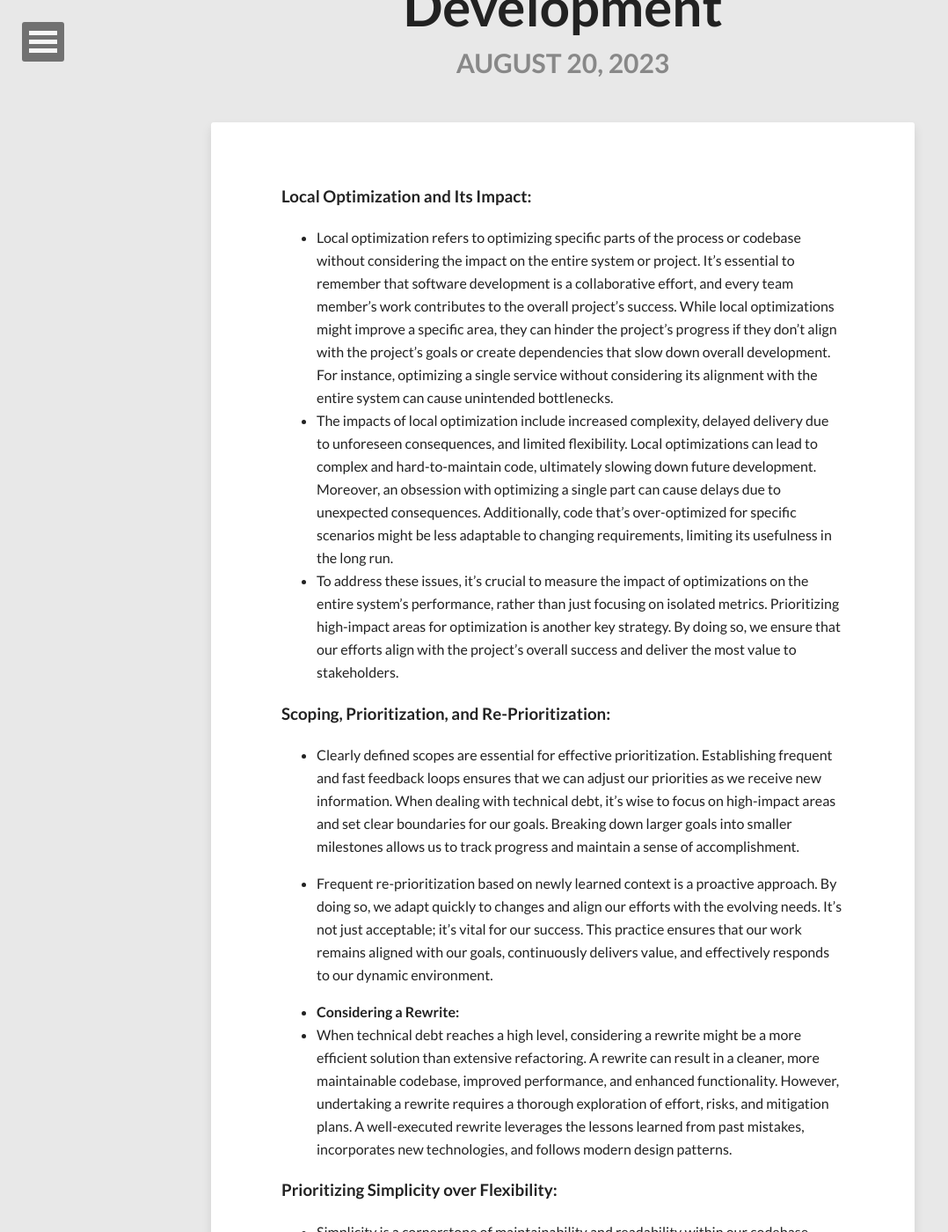
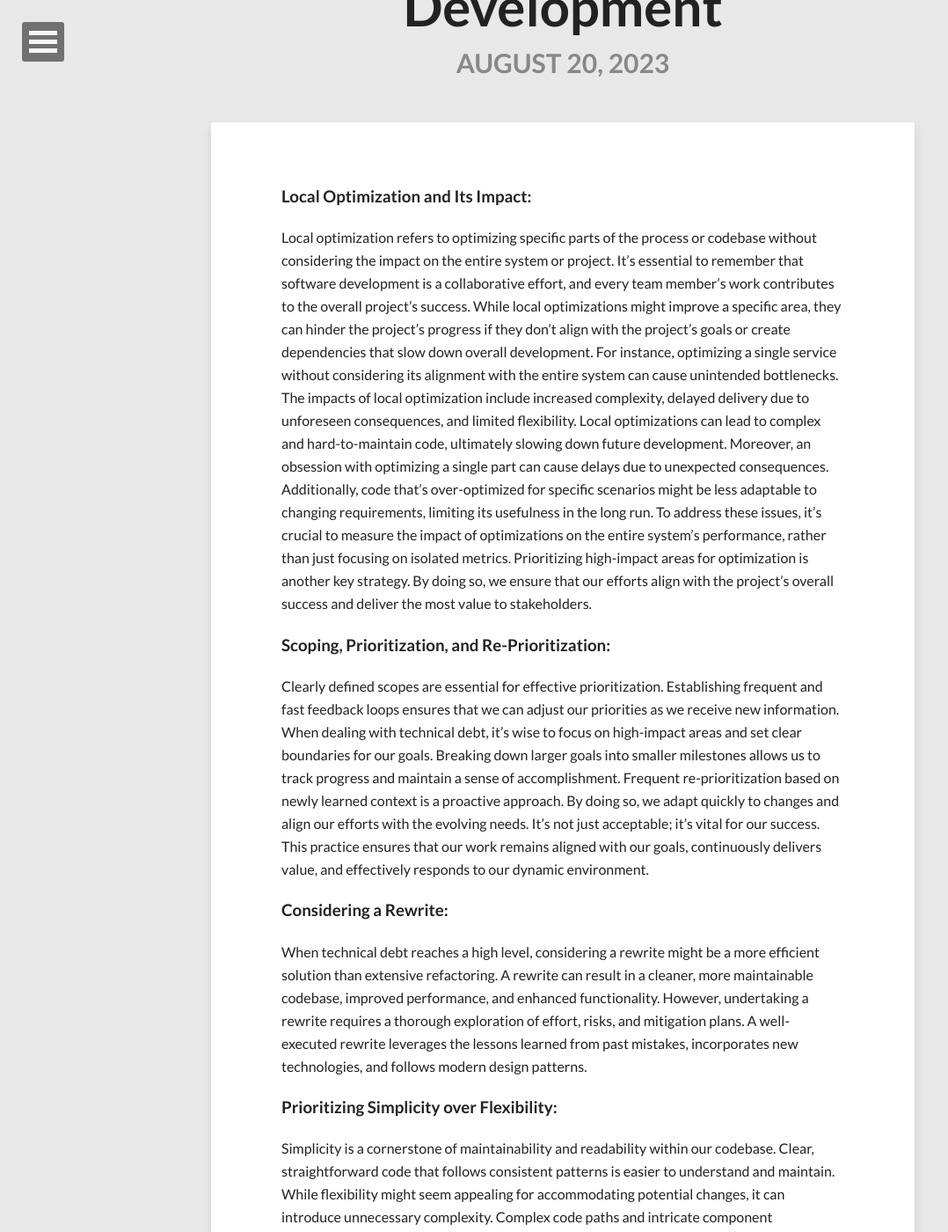
Before and after one commit to nicholasren/nicholasren.github.io, a Jekyll site: the page built from _posts/2023-08-20-striking-the-balance-simplicity-adaptability-and-effective-prioritization-in-software-development.md, in a window 1280 px wide and 1400 px high, scrolled down 203 px. Shown: the whole window at 88% size, without its empty margins (0-1078 px from the left). Built offline with Jekyll 4.4.1, drawn with Linux system fonts in a browser that asks for light colours; nearby versions of some CDN libraries; comment, search, counter and statistics services are not loaded; some of the changed text lies outside the part shown.

Commit message:
update post

```diff
--- a/_posts/2023-08-20-striking-the-balance-simplicity-adaptability-and-effective-prioritization-in-software-development.md
+++ b/_posts/2023-08-20-striking-the-balance-simplicity-adaptability-and-effective-prioritization-in-software-development.md
@@ -5,17 +5,17 @@ comments: true
 ---
 
 ###  **Local Optimization and Its Impact:**
-- Local optimization refers to optimizing specific parts of the process or codebase without considering the impact on the entire system or project. It's essential to remember that software development is a collaborative effort, and every team member's work contributes to the overall project's success. While local optimizations might improve a specific area, they can hinder the project's progress if they don't align with the project's goals or create dependencies that slow down overall development. For instance, optimizing a single service without considering its alignment with the entire system can cause unintended bottlenecks.
-- The impacts of local optimization include increased complexity, delayed delivery due to unforeseen consequences, and limited flexibility. Local optimizations can lead to complex and hard-to-maintain code, ultimately slowing down future development. Moreover, an obsession with optimizing a single part can cause delays due to unexpected consequences. Additionally, code that's over-optimized for specific scenarios might be less adaptable to changing requirements, limiting its usefulness in the long run.
-- To address these issues, it's crucial to measure the impact of optimizations on the entire system's performance, rather than just focusing on isolated metrics. Prioritizing high-impact areas for optimization is another key strategy. By doing so, we ensure that our efforts align with the project's overall success and deliver the most value to stakeholders.
+ Local optimization refers to optimizing specific parts of the process or codebase without considering the impact on the entire system or project. It's essential to remember that software development is a collaborative effort, and every team member's work contributes to the overall project's success. While local optimizations might improve a specific area, they can hinder the project's progress if they don't align with the project's goals or create dependencies that slow down overall development. For instance, optimizing a single service without considering its alignment with the entire system can cause unintended bottlenecks.
+ The impacts of local optimization include increased complexity, delayed delivery due to unforeseen consequences, and limited flexibility. Local optimizations can lead to complex and hard-to-maintain code, ultimately slowing down future development. Moreover, an obsession with optimizing a single part can cause delays due to unexpected consequences. Additionally, code that's over-optimized for specific scenarios might be less adaptable to changing requirements, limiting its usefulness in the long run.
+ To address these issues, it's crucial to measure the impact of optimizations on the entire system's performance, rather than just focusing on isolated metrics. Prioritizing high-impact areas for optimization is another key strategy. By doing so, we ensure that our efforts align with the project's overall success and deliver the most value to stakeholders.
 
 ###  **Scoping, Prioritization, and Re-Prioritization:**
-- Clearly defined scopes are essential for effective prioritization. Establishing frequent and fast feedback loops ensures that we can adjust our priorities as we receive new information. When dealing with technical debt, it's wise to focus on high-impact areas and set clear boundaries for our goals. Breaking down larger goals into smaller milestones allows us to track progress and maintain a sense of accomplishment.
-- Frequent re-prioritization based on newly learned context is a proactive approach. By doing so, we adapt quickly to changes and align our efforts with the evolving needs. It's not just acceptable; it's vital for our success. This practice ensures that our work remains aligned with our goals, continuously delivers value, and effectively responds to our dynamic environment.
+ Clearly defined scopes are essential for effective prioritization. Establishing frequent and fast feedback loops ensures that we can adjust our priorities as we receive new information. When dealing with technical debt, it's wise to focus on high-impact areas and set clear boundaries for our goals. Breaking down larger goals into smaller milestones allows us to track progress and maintain a sense of accomplishment.
+ Frequent re-prioritization based on newly learned context is a proactive approach. By doing so, we adapt quickly to changes and align our efforts with the evolving needs. It's not just acceptable; it's vital for our success. This practice ensures that our work remains aligned with our goals, continuously delivers value, and effectively responds to our dynamic environment.
 
-- **Considering a Rewrite:**
-- When technical debt reaches a high level, considering a rewrite might be a more efficient solution than extensive refactoring. A rewrite can result in a cleaner, more maintainable codebase, improved performance, and enhanced functionality. However, undertaking a rewrite requires a thorough exploration of effort, risks, and mitigation plans. A well-executed rewrite leverages the lessons learned from past mistakes, incorporates new technologies, and follows modern design patterns.
+### **Considering a Rewrite:**
+ When technical debt reaches a high level, considering a rewrite might be a more efficient solution than extensive refactoring. A rewrite can result in a cleaner, more maintainable codebase, improved performance, and enhanced functionality. However, undertaking a rewrite requires a thorough exploration of effort, risks, and mitigation plans. A well-executed rewrite leverages the lessons learned from past mistakes, incorporates new technologies, and follows modern design patterns.
 
 ### **Prioritizing Simplicity over Flexibility:**
-- Simplicity is a cornerstone of maintainability and readability within our codebase. Clear, straightforward code that follows consistent patterns is easier to understand and maintain. While flexibility might seem appealing for accommodating potential changes, it can introduce unnecessary complexity. Complex code paths and intricate component interactions hinder our ability to make changes efficiently.
-- Prioritizing simplicity sets the foundation for a codebase that remains valuable over time. It ensures that we strike the right balance between adaptability and maintainability while avoiding unnecessary complications.
+ Simplicity is a cornerstone of maintainability and readability within our codebase. Clear, straightforward code that follows consistent patterns is easier to understand and maintain. While flexibility might seem appealing for accommodating potential changes, it can introduce unnecessary complexity. Complex code paths and intricate component interactions hinder our ability to make changes efficiently.
+ Prioritizing simplicity sets the foundation for a codebase that remains valuable over time. It ensures that we strike the right balance between adaptability and maintainability while avoiding unnecessary complications.
```
